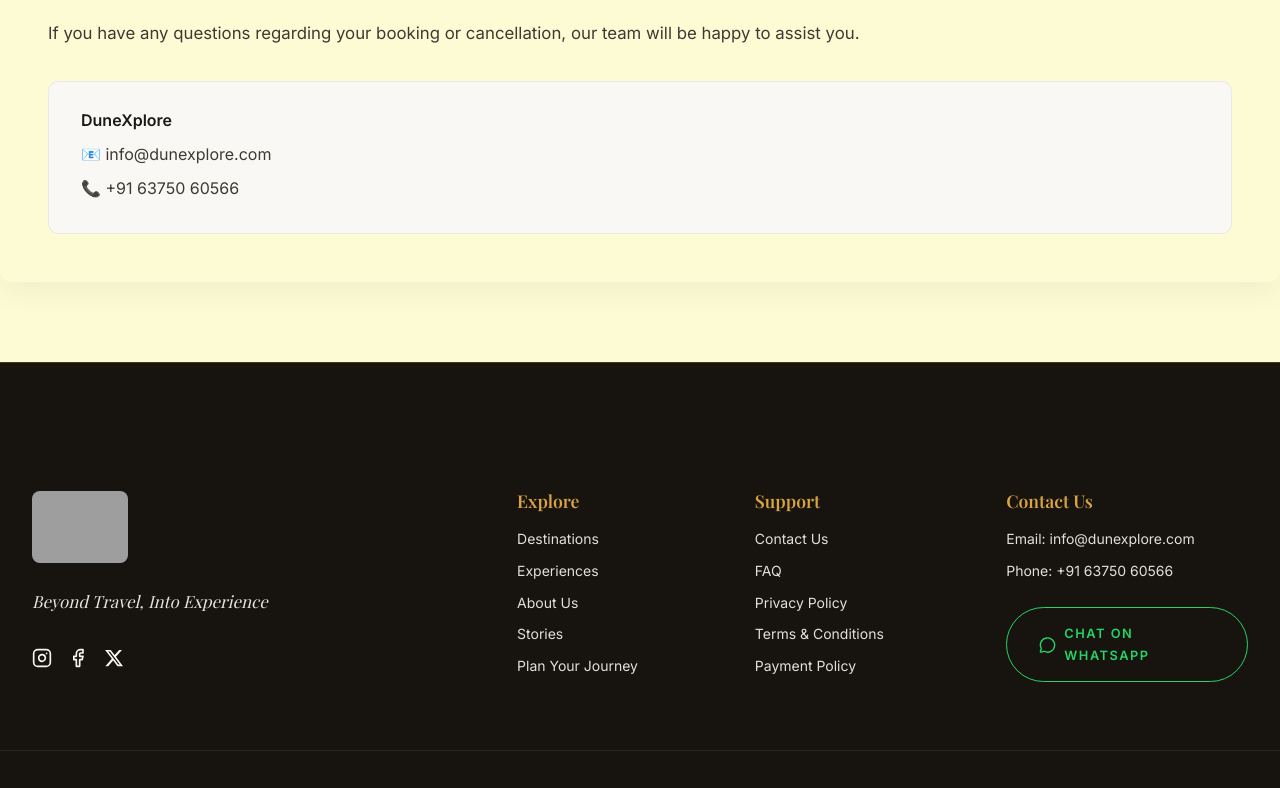
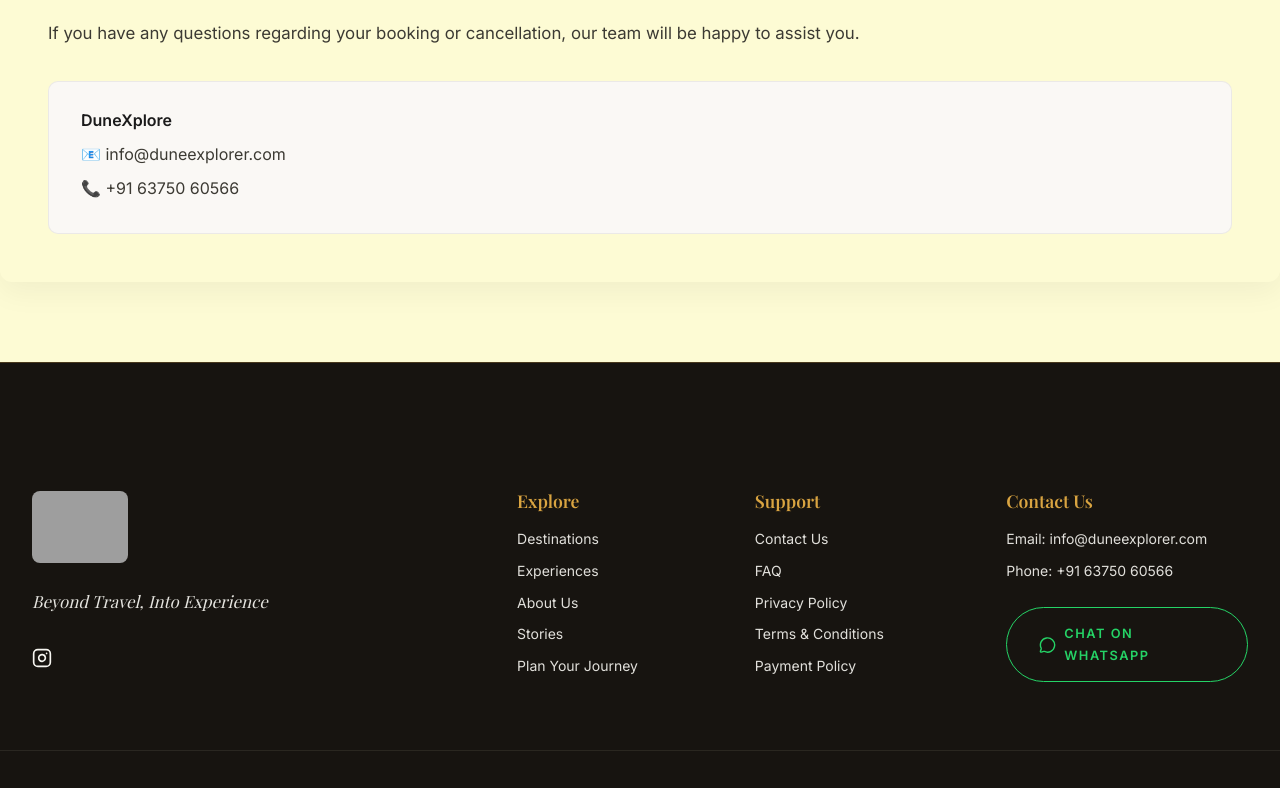
Before and after one commit to mohitsoniwork/dune-explorer, a React (Vite) app: page /payment-policy in a window 1280 px wide. Shown: the part 2764-3552 px from the top of the page. Built offline with nearby package versions, Linux system fonts and the light colour scheme; grey boxes are pictures that could not be loaded.

Commit message:
feat: update Instagram link, remove other socials, and set official email to info@duneexplorer.com

```diff
--- a/api/contact.js
+++ b/api/contact.js
@@ -21,7 +21,7 @@ const RATE_LIMIT = 5;
 const RATE_WINDOW_MS = 10 * 60 * 1000;
 const rateBuckets = new Map();
 
-const DEFAULT_ALLOWED_ORIGINS = 'https://dunexplore.com,https://www.dunexplore.com';
+const DEFAULT_ALLOWED_ORIGINS = 'https://duneexplorer.com,https://www.duneexplorer.com,https://dunexplore.com,https://www.dunexplore.com';
 
 function json(res, status, body) {
   res.statusCode = status;
--- a/index.html
+++ b/index.html
@@ -45,7 +45,7 @@
       "logo": "https://dunexplore.com/logo.png",
       "image": "https://dunexplore.com/og-image.jpg",
       "telephone": "+916375060566",
-      "email": "info@dunexplore.com",
+      "email": "info@duneexplorer.com",
       "priceRange": "$$$",
       "address": {
         "@type": "PostalAddress",
@@ -60,8 +60,7 @@
       },
       "areaServed": ["Rajasthan", "India"],
       "sameAs": [
-        "https://instagram.com/dunexplore",
-        "https://facebook.com/dunexplore"
+        "https://www.instagram.com/dune_explore"
       ],
       "aggregateRating": {
         "@type": "AggregateRating",
--- a/src/components/layout/Footer.jsx
+++ b/src/components/layout/Footer.jsx
@@ -7,18 +7,6 @@ const InstagramIcon = ({ size = 20 }) => (
     <rect x="2" y="2" width="20" height="20" rx="5" ry="5" />
     <path d="M16 11.37A4 4 0 1 1 12.63 8 4 4 0 0 1 16 11.37z" />
     <line x1="17.5" y1="6.5" x2="17.51" y2="6.5" />
-  </svg>
-);
-
-const FacebookIcon = ({ size = 20 }) => (
-  <svg width={size} height={size} viewBox="0 0 24 24" fill="none" stroke="currentColor" strokeWidth="2" strokeLinecap="round" strokeLinejoin="round" aria-hidden="true">
-    <path d="M18 2h-3a5 5 0 0 0-5 5v3H7v4h3v8h4v-8h3l1-4h-4V7a1 1 0 0 1 1-1h3z" />
-  </svg>
-);
-
-const XIcon = ({ size = 20 }) => (
-  <svg width={size} height={size} viewBox="0 0 24 24" fill="currentColor" aria-hidden="true">
-    <path d="M18.244 2.25h3.308l-7.227 8.26 8.502 11.24H16.17l-5.214-6.817L4.99 21.75H1.68l7.73-8.835L1.254 2.25H8.08l4.713 6.231zm-1.161 17.52h1.833L7.084 4.126H5.117z" />
   </svg>
 );
 
@@ -32,14 +20,13 @@ const Footer = () => {
           </div>
           <p className="footer-tagline">Beyond Travel, Into Experience</p>
           <div className="footer-socials">
-            <a href="https://instagram.com" target="_blank" rel="noopener noreferrer" aria-label="Instagram">
+            <a
+              href="https://www.instagram.com/dune_explore?utm_source=ig_web_button_share_sheet&stkn=ZDNlZDc0MzIxNw=="
+              target="_blank"
+              rel="noopener noreferrer"
+              aria-label="Instagram"
+            >
               <InstagramIcon />
-            </a>
-            <a href="https://facebook.com" target="_blank" rel="noopener noreferrer" aria-label="Facebook">
-              <FacebookIcon />
-            </a>
-            <a href="https://twitter.com" target="_blank" rel="noopener noreferrer" aria-label="Twitter (X)">
-              <XIcon />
             </a>
           </div>
         </div>
@@ -65,7 +52,7 @@ const Footer = () => {
 
         <div className="footer-contact">
           <h3>Contact Us</h3>
-          <p>Email: info@dunexplore.com</p>
+          <p>Email: <a href="mailto:info@duneexplorer.com" style={{ color: 'inherit', textDecoration: 'none' }}>info@duneexplorer.com</a></p>
           <p>Phone: +91 63750 60566</p>
           <a href="https://wa.me/916375060566" target="_blank" rel="noopener noreferrer" className="btn btn-outline whatsapp-btn">
             <MessageCircle size={18} aria-hidden="true" /> Chat on WhatsApp
--- a/src/pages/Contact.jsx
+++ b/src/pages/Contact.jsx
@@ -13,8 +13,8 @@ const contactMethods = [
   {
     icon: <Mail size={28} aria-hidden="true" />,
     title: 'Email Us',
-    lines: ['info@dunexplore.com'],
-    href: 'mailto:info@dunexplore.com',
+    lines: ['info@duneexplorer.com'],
+    href: 'mailto:info@duneexplorer.com',
   },
   {
     icon: <Phone size={28} aria-hidden="true" />,
--- a/src/pages/PaymentPolicy.jsx
+++ b/src/pages/PaymentPolicy.jsx
@@ -45,7 +45,7 @@ const PaymentPolicy = () => {
 
           <h2>Cancellation &amp; Refund Policy</h2>
           <p>
-            If you need to cancel your booking, please notify us in writing by emailing info@dunexplore.com.
+            If you need to cancel your booking, please notify us in writing by emailing info@duneexplorer.com.
           </p>
           <p>Refunds will be processed according to the following schedule:</p>
 
@@ -138,7 +138,7 @@ const PaymentPolicy = () => {
           </p>
           <div className="policy-contact">
             <p><strong>DuneXplore</strong></p>
-            <p>📧 info@dunexplore.com</p>
+            <p>📧 info@duneexplorer.com</p>
             <p>📞 +91 63750 60566</p>
           </div>
         </div>
--- a/src/pages/PrivacyPolicy.jsx
+++ b/src/pages/PrivacyPolicy.jsx
@@ -42,7 +42,7 @@ const PrivacyPolicy = () => {
             <p>Founder</p>
             <p>Khatipura, Jaipur, Rajasthan, India</p>
             <p>📞 +91 63750 60566</p>
-            <p>📧 info@dunexplore.com</p>
+            <p>📧 info@duneexplorer.com</p>
           </div>
         </div>
       </div>
--- a/src/pages/TermsAndConditions.jsx
+++ b/src/pages/TermsAndConditions.jsx
@@ -47,7 +47,7 @@ const TermsAndConditions = () => {
 
           <h2>4. Cancellation &amp; Refund Policy</h2>
           <p>
-            Cancellation requests must be submitted in writing by email to info@dunexplore.com.
+            Cancellation requests must be submitted in writing by email to info@duneexplorer.com.
           </p>
           <p>Refunds will be processed according to the following schedule:</p>
           <ul>
@@ -131,8 +131,8 @@ const TermsAndConditions = () => {
             <p>Founder &amp; Travel Experience Curator</p>
             <p>📍 Khatipura, Jaipur, Rajasthan, India</p>
             <p>📞 +91 63750 60566</p>
-            <p>📧 info@dunexplore.com</p>
-            <p>🌐 www.dunexplore.com</p>
+            <p>📧 info@duneexplorer.com</p>
+            <p>🌐 www.duneexplorer.com</p>
           </div>
         </div>
       </div>
```
